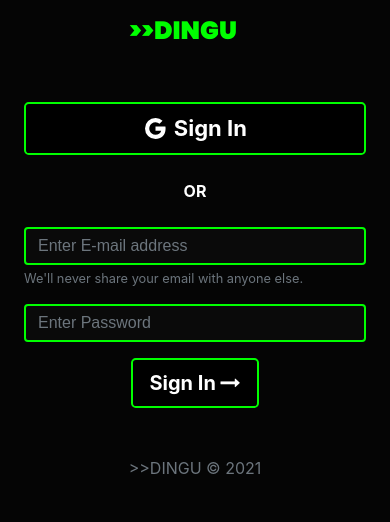
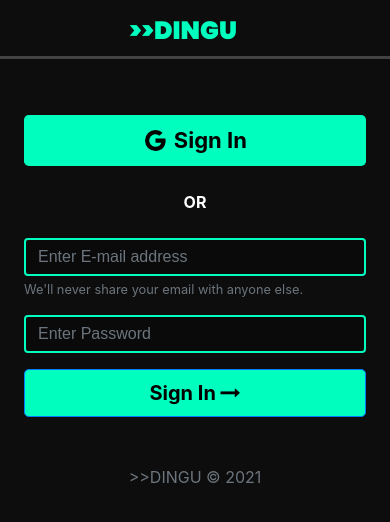
Before and after one commit to saisriks/DINGU, a React (Create React App) app: page / in a window 390 px wide. Shown: the top 522 px of the page. Built offline with nearby package versions, Linux system fonts and the light colour scheme; no server answers; a small style sheet from the web is missing.

Commit message:
Add files via upload

```diff
--- a/src/CSS/App.css
+++ b/src/CSS/App.css
@@ -1,3 +1,3 @@
 body{
-    background-color: #050505;
+    background-color: #0d0d0d;
 }
--- a/src/CSS/Home.css
+++ b/src/CSS/Home.css
@@ -34,7 +34,7 @@ body{
 .nav-tab{
     border: none;
     outline: none;
-    background-color: rgb(0, 0, 0);
+    background-color: #0d0d0d;
     text-decoration-style: none;
 }
 .nav-link{
@@ -54,19 +54,19 @@ body{
 .avatar-false{
     max-height: 551px;
     max-width: 55px;
-    border: 3px solid rgb(0, 255, 0);
+    border: 3px solid #00ffbe;
 }
 .avatar-true{
     max-height: 55px;
     max-width: 55px;
-    border: 3px solid rgb(0, 255, 0);
+    border: 3px solid #00ffbe;
 }
 
   .tru{
-    background-color: rgb(203, 209, 209);
+    background-color: rgb(248, 248, 248);
   }
   .fals{
-      background-color: rgb(211, 208, 208) ;
+      background-color: rgb(248, 248, 248) ;
   }
 
 
@@ -78,7 +78,7 @@ body{
 input.form-control{
     width: 100%;
     background-color: rgb(10, 10, 10);
-    border: 2px solid rgb(0, 255, 0);
+    border: 2px solid #00ffbe;
     font-family: 'Cascadia Code', sans-serif;
 }
 input.form-control:focus{
@@ -87,7 +87,7 @@ input.form-control:focus{
     box-shadow: none;
 }
 .file-btn-label {
-    background-color: rgb(0, 255, 0);
+    background-color: #00ffbe;
     color: white;
     padding: 6px;
     cursor: pointer;
@@ -106,7 +106,7 @@ input.form-control:focus{
     outline: none;
     color: white;
     padding: 1px 12px;
-    font-size: 20px;
+    font-size: 21px;
     cursor: pointer;
 }
 .button-send:focus{
@@ -144,7 +144,7 @@ input.form-control:focus{
     .avatar{
         max-height: 40px;
         max-width: 40px;
-        border: 3px solid rgb(0, 255, 0);
+        border: 3px solid #00ffbe;
     }
     .nav-link{
         display: flex;
--- a/src/CSS/Login.css
+++ b/src/CSS/Login.css
@@ -16,35 +16,34 @@ body{
     font-family: 'Poppins', sans-serif;
     font-weight: 900px;
     font-size: 50px;
-    color: rgb(0, 255, 0);
+    color: #00ffbe;
 }
-hr{
-    background: rgb(66, 66, 66);
+#heading{
+    padding-bottom: 10px;
+    border-bottom: 3px solid rgb(66, 66, 66);
 }
-.message{
-    margin-top: 5%;
-    font-family: 'Poppins', sans-serif;
-    font-size: 20px;
-    color: rgb(0, 255, 0);
-}
-
 .signin-text{
     font-size: 22px;
 }
 .btn{
-    color: #fff;
-    background: #000000;
-    border: 2px solid rgb(0, 255, 0);
+    background: #00ffbe;
+    color: #000000;
+    box-shadow: 0px 0px 20px ##00ffbe;
+    width: 100%;
 }
 .btn:hover{
-    background: rgb(0, 255, 0);
-    color: #000000;
-    box-shadow: 0px 0px 20px rgb(0, 255, 0);
+    color: rgb(255, 255, 255);
+    background: #000000;
+    border: 2px solid #00ffbe;
+    box-shadow: 0 0 0 #000000;
 }
 #img-grid{
     display: flex;
     justify-content: center;
     align-items: center;
+}
+.container{
+    background: #0d0d0d;
 }
 
 @media (max-width: 765px) {
--- a/src/CSS/Navbar.css
+++ b/src/CSS/Navbar.css
@@ -14,7 +14,7 @@ body{
     font-family: 'Poppins', sans-serif;
     font-weight: 900px;
     font-size: 40px;
-    color: rgb(0, 255, 0);
+    color: #00ffbe;
 }
 .dropdown-menu{
     background: none;
@@ -32,36 +32,38 @@ button.navbar-toggler{
 .user-name{
     font-size: large;
     font-weight: bolder;
-    color: rgb(0, 255, 0);
+    color: #00ffbe;
 }
 .avatar{
-    border: 3px solid rgb(0, 255, 0);
+    border: 3px solid #00ffbe;
 }
 #signoutbtn{
-    background: rgb(0, 255, 0);
+    background: #00ffbe;
     color: #000000;
-    box-shadow: 0px 0px 20px rgb(0, 255, 0);
+    box-shadow: 0px 0px 20px #00ffbe;
     width: 100%;
 }
 #signoutbtn:hover{
     color: rgb(255, 255, 255);
     background: #000000;
-    border: 2px solid rgb(0, 255, 0);
+    border: 2px solid #00ffbe;
     box-shadow: 0 0 0 #000000;
+    margin: auto;
 }
 .btn{
     box-shadow: none;
 }
+
 @media (max-width: 700px) {
     .heading{
         margin: 0 auto;
         font-family: 'Poppins', sans-serif;
         font-weight: 900px;
         font-size: 25px;
-        color: rgb(0, 255, 0);
+        color: #00ffbe;
     }
     .avatar{
-        border: 3px solid rgb(0, 255, 0);
+        border: 3px solid #00ffbe;
         margin-top: 10px;
     }
     .user-name{
@@ -70,14 +72,14 @@ button.navbar-toggler{
     #signoutbtn{
         color: rgb(255, 255, 255);
         background: #000000;
-        border: 2px solid rgb(0, 255, 0);
+        border: 2px solid #00ffbe;
         box-shadow: 0 0 0 #000000;
         width: 100%;
     }
     #signoutbtn:hover{
-        background: rgb(0, 255, 0);
+        background: #00ffbe;
         color: #000000;
-        box-shadow: 0px 0px 20px rgb(0, 255, 0);
+        box-shadow: 0px 0px 20px #00ffbe;
         }
         .btn{
             box-shadow: none;
```
